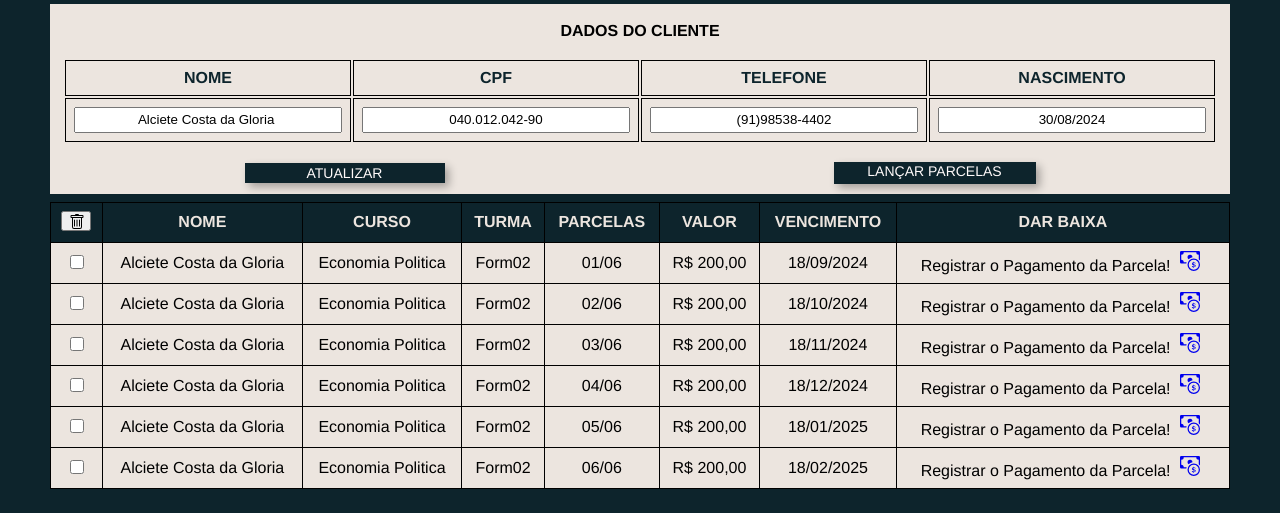
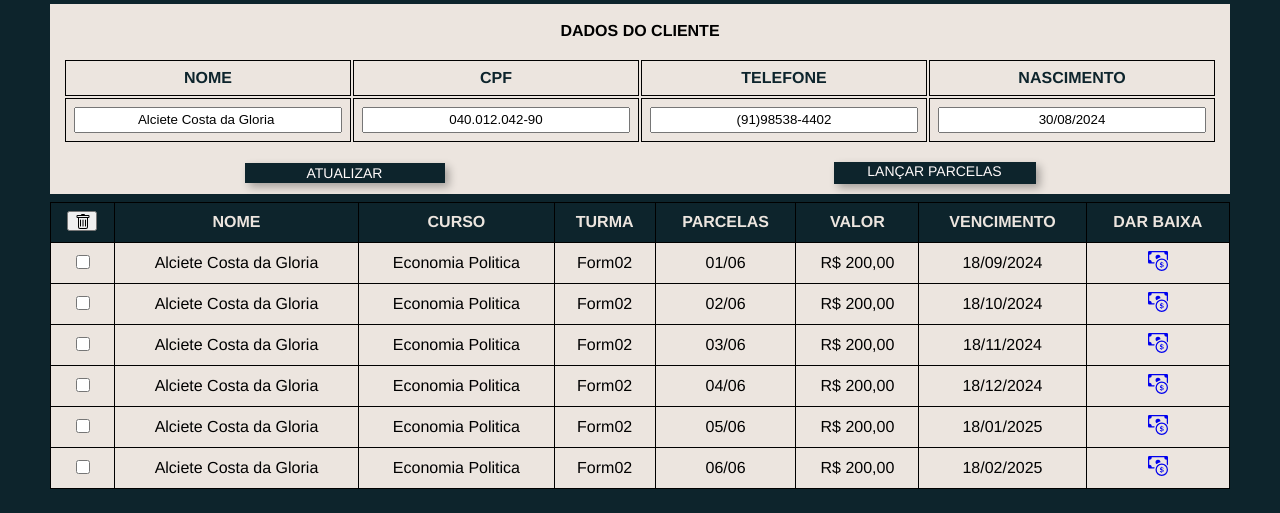
Before and after one commit to Lu4nL1ma/Project_App_Fin, a Django app: page /34/ in a window 1280 px wide. Shown: the part 287-800 px from the top of the page. Run offline with Django 5.2, Linux system fonts and the light colour scheme; data comes from the database, SQL or seed files in the repository.

Commit message:
real_datetime

```diff
--- a/fin_tech/financas_online/Templates/customer.html
+++ b/fin_tech/financas_online/Templates/customer.html
@@ -94,12 +94,12 @@
                  <td> {{f.parcela}} <br> </td>
                  <td> R$ {{f.valor}},00 <br> </td>
                  <td type="date"> {{f.data|date:'d/m/Y'}} <br> </td>
-                 <td type="text"> <span> Registrar o Pagamento da Parcela! <a href="{% url "upfin" c.id f.id %}"> <svg class="trash" xmlns="http://www.w3.org/2000/svg" width="16" height="16" fill="currentColor" class="bi bi-cash-coin" viewBox="0 0 16 16">
+                 <td type="text"> <a href="{% url "upfin" c.id f.id %}"> <svg class="trash" xmlns="http://www.w3.org/2000/svg" width="16" height="16" fill="currentColor" class="bi bi-cash-coin" viewBox="0 0 16 16">
                   <path fill-rule="evenodd" d="M11 15a4 4 0 1 0 0-8 4 4 0 0 0 0 8m5-4a5 5 0 1 1-10 0 5 5 0 0 1 10 0"/>
                   <path d="M9.438 11.944c.047.596.518 1.06 1.363 1.116v.44h.375v-.443c.875-.061 1.386-.529 1.386-1.207 0-.618-.39-.936-1.09-1.1l-.296-.07v-1.2c.376.043.614.248.671.532h.658c-.047-.575-.54-1.024-1.329-1.073V8.5h-.375v.45c-.747.073-1.255.522-1.255 1.158 0 .562.378.92 1.007 1.066l.248.061v1.272c-.384-.058-.639-.27-.696-.563h-.668zm1.36-1.354c-.369-.085-.569-.26-.569-.522 0-.294.216-.514.572-.578v1.1zm.432.746c.449.104.655.272.655.569 0 .339-.257.571-.709.614v-1.195z"/>
                   <path d="M1 0a1 1 0 0 0-1 1v8a1 1 0 0 0 1 1h4.083q.088-.517.258-1H3a2 2 0 0 0-2-2V3a2 2 0 0 0 2-2h10a2 2 0 0 0 2 2v3.528c.38.34.717.728 1 1.154V1a1 1 0 0 0-1-1z"/>
                   <path d="M9.998 5.083 10 5a2 2 0 1 0-3.132 1.65 6 6 0 0 1 3.13-1.567"/>
-                </svg> </a> </span> <br> </td>
+                </svg> </a> <br> </td>
                 </tr>
                {% endfor %}
 
```
